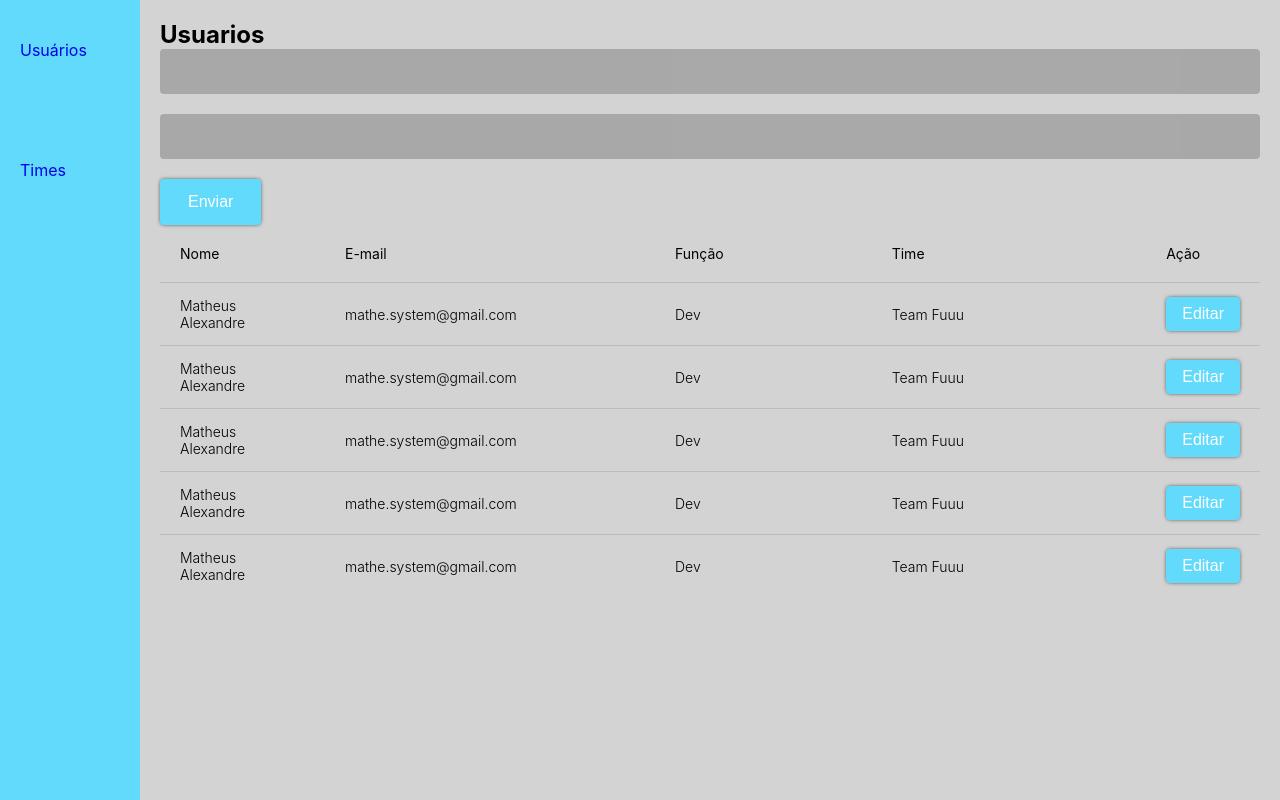
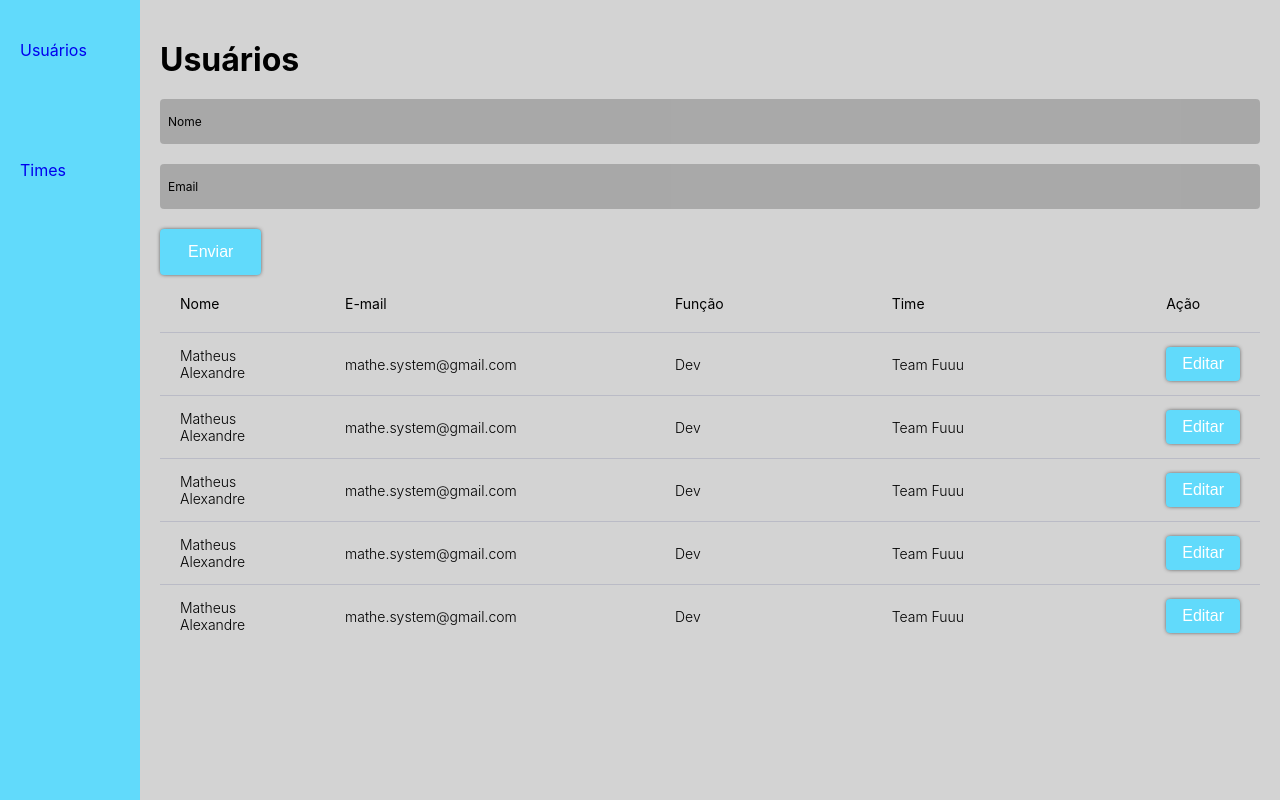
Before and after one commit to matheusalxds/hackathon-front, a React (Create React App) app: page /usuarios/busca in a window 1280 px wide. Built offline with nearby package versions, Linux system fonts and the light colour scheme.

Commit message:
Added missed label in user search form

```diff
--- a/src/components/Users/Form/Search.js
+++ b/src/components/Users/Form/Search.js
@@ -11,8 +11,18 @@ function Search(props) {
   const [email, setAddress] = useState('');
   return (
     <Form onSubmit={onSubmit}>
-      <TextField name="name" value={name} onChange={e => setName(e.target.value) }/>
-      <TextField name="email" value={email} onChange={e => setAddress(e.target.value) }/>
+      <TextField
+        name="name"
+        value={name}
+        onChange={e => setName(e.target.value)}
+        label="Nome"
+      />
+      <TextField
+        name="email"
+        value={email}
+        onChange={e => setAddress(e.target.value)}
+        label="Email"
+      />
 
       <ButtonFields lg>
         <Button primary type="submit" md>
--- a/src/components/Users/Search.js
+++ b/src/components/Users/Search.js
@@ -1,13 +1,14 @@
 import React from 'react';
 import SearchForm from './Form/Search';
 import List from './List/UserList';
+import Heading from '../UI/Heading/Heading';
 
 function Search(props) {
   return (
     <div>
-      <h2>
-        Usuarios
-      </h2>
+      <Heading two>
+        Usuários
+      </Heading>
       <SearchForm />
       <List />
     </div>
```
